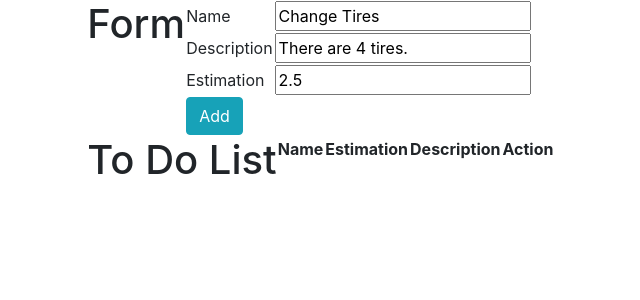
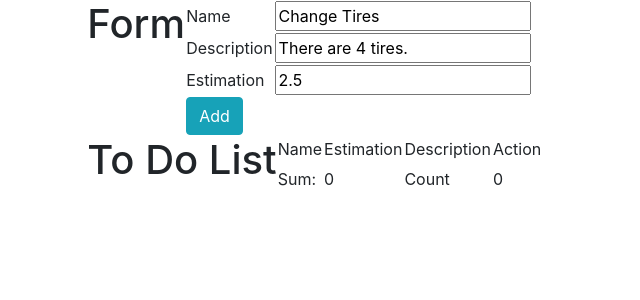
Before and after one commit to ZsoltToth/advancedWebTechnologiesUD_1, a React (Create React App) app in the folder 5_react_state/: page / in a window 1280 px wide. Shown: the top 300 px of the page, without its empty margins (126-766 px from the left). Built offline with nearby package versions, Linux system fonts and the light colour scheme.

Commit message:
React State Example
Header and Footer are fixed.

```diff
--- a/5_react_state/src/components/ToDoList.js
+++ b/5_react_state/src/components/ToDoList.js
@@ -69,7 +69,7 @@ class  ToDoList extends React.Component{
                                     value={this.state.form.estimation}
                                     onChange={(e)=>{
                                         let st = this.state;
-                                        st.form.estimation = e.target.value;
+                                        st.form.estimation = parseFloat(e.target.value);
                                         this.setState(st);
                                     }}
                                 />
@@ -95,16 +95,31 @@ class  ToDoList extends React.Component{
                 <h1>To Do List</h1>
                     <table>
                         <thead>
-                            <th>Name</th>
-                            <th>Estimation</th>
-                            <th>Description</th>
-                            <th>Action</th>
+                        <tr>
+                            <td>Name</td>
+                            <td>Estimation</td>
+                            <td>Description</td>
+                            <td>Action</td>
+                        </tr>
                         </thead>
+                        <tfoot>
+                        <tr>
+                        <td>Sum:</td>
+                        <td>{
+                            this.state.todos.reduce(
+                                (total,todo)=>{
+                                    return total + todo.estimation
+                                },0)
+                        }</td>
+                        <td>Count</td>
+                        <td>{this.state.todos.length}</td>
+                        </tr>
+                        </tfoot>
                         <tbody>
                         {
                             this.state.todos.map((todoItem)=>{
                                 return (
-                                    <tr>
+                                    <tr key={todoItem.name}>
                                         <td>{todoItem.name}</td>
                                         <td>{todoItem.estimation}</td>
                                         <td>{todoItem.description}</td>
```
